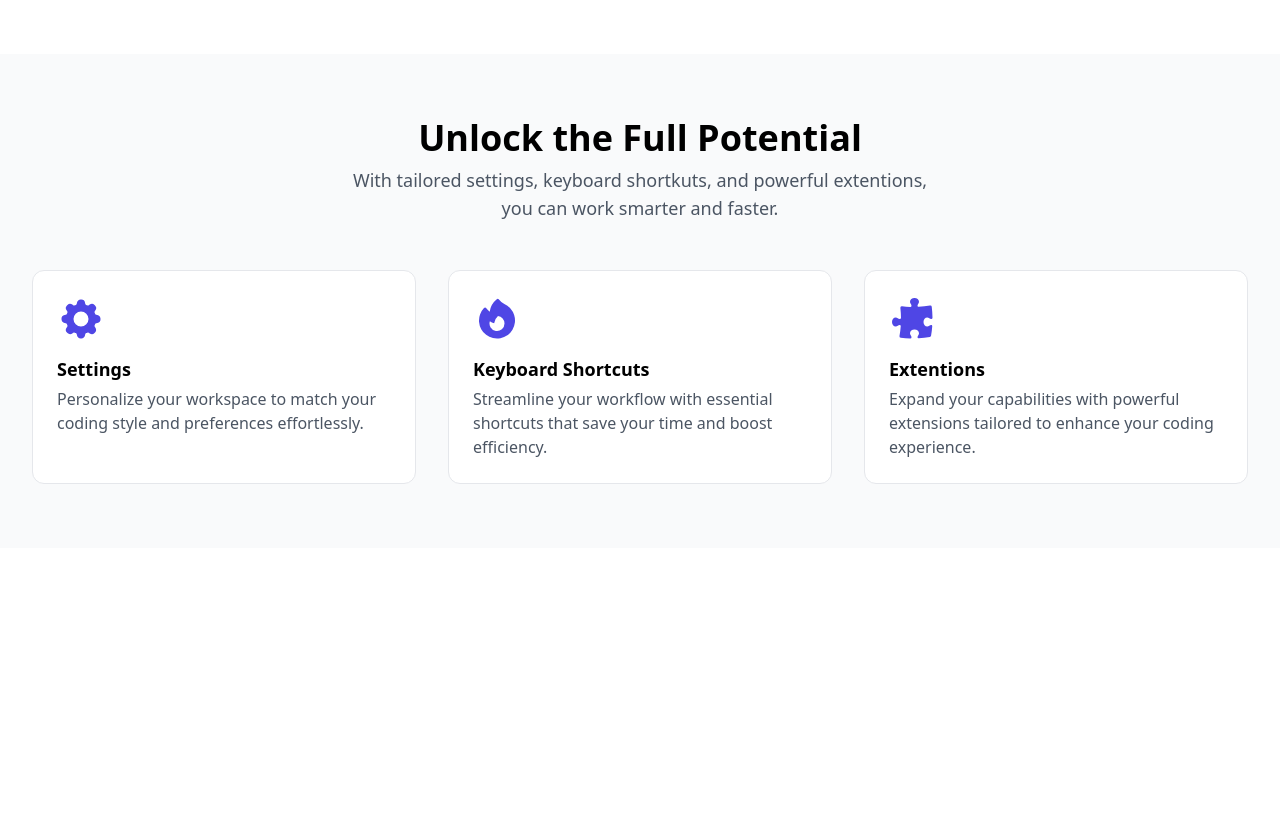
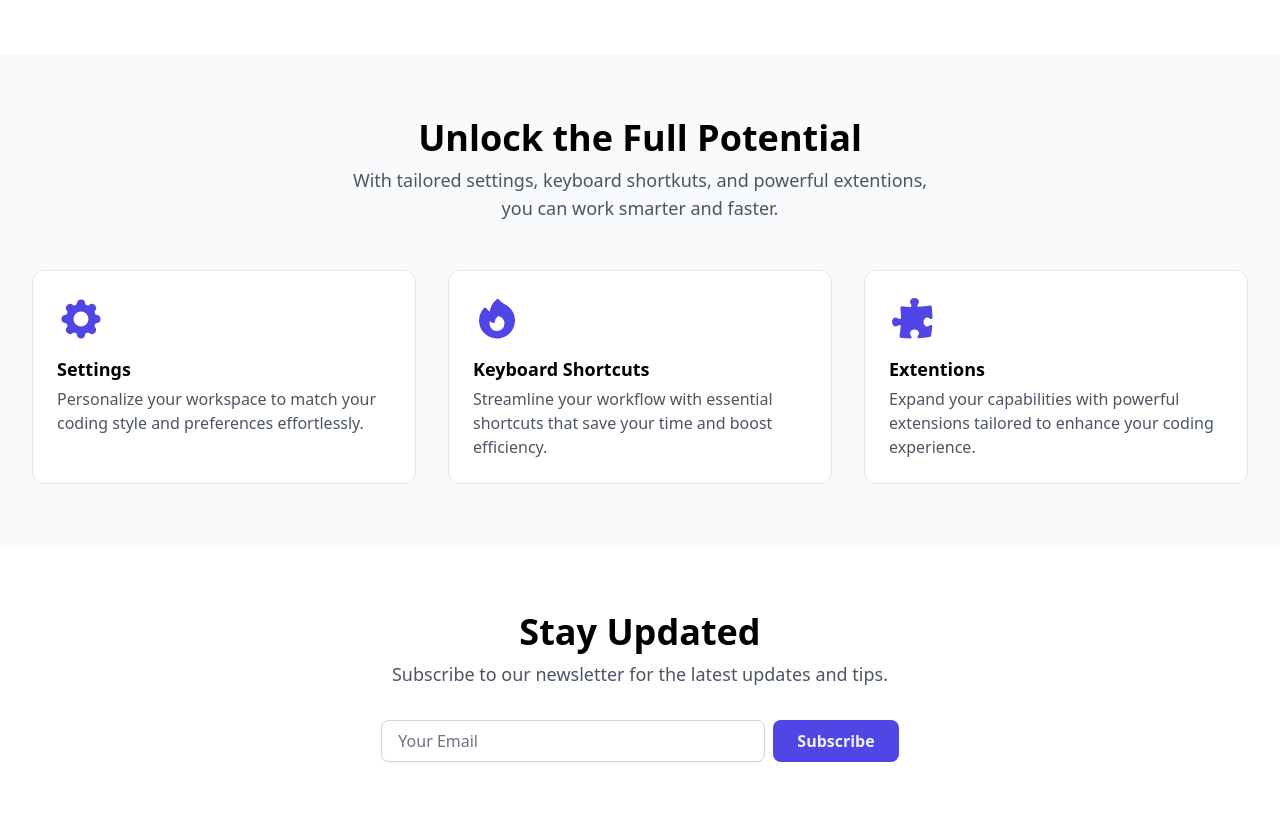
Before and after one commit to yashchenkops/tailwind-code-editor, a plain HTML site: page index.html in a window 1280 px wide. Shown: the part 644-1470 px from the top of the page. Before the commit the page ends 1192 px from the top, so only its background shows below. Drawn offline with nearby package versions, Linux system fonts and the light colour scheme.

Commit message:
feat: add subscribe section

```diff
--- a/index.html
+++ b/index.html
@@ -3,7 +3,7 @@
   <head>
     <meta charset="UTF-8" />
     <meta name="viewport" content="width=device-width, initial-scale=1.0" />
-    <script src="https://cdn.tailwindcss.com/"></script>
+    <script src="https://cdn.tailwindcss.com?plugins=forms"></script>
     <script>
       tailwind.config = {
         theme: {
@@ -180,11 +180,34 @@
               <h3 class="text-lg font-semibold mb-1">Extentions</h3>
             </header>
             <p class="text-gray-600 t-1">
-              Expand your capabilities with powerful extensions tailored to enhance your coding experience.
+              Expand your capabilities with powerful extensions tailored to enhance your coding
+              experience.
             </p>
           </article>
         </a>
       </div>
     </section>
+    <section class="flex flex-col gap-y-8 py-16">
+      <div class="container max-w-screen-sm">
+        <h2 class="text-4xl font-bold text-center">Stay Updated</h2>
+        <p class="mt-2 text-center text-lg text-gray-600">
+          Subscribe to our newsletter for the latest updates and tips.
+        </p>
+      </div>
+      <div class="container">
+        <form class="flex justify-center gap-x-2">
+          <input
+            type="email"
+            placeholder="Your Email"
+            class="rounded-lg border border-gray-300 px-4 py-2 shadow-sm focus:border-indigo-600 focus:ring-1 w-96"
+          />
+          <button
+            class="px-6 py-2 font-semibold rounded-lg bg-indigo-600 text-indigo-50 hover:bg-indigo-700"
+          >
+            Subscribe
+          </button>
+        </form>
+      </div>
+    </section>
   </main>
 </html>
```
